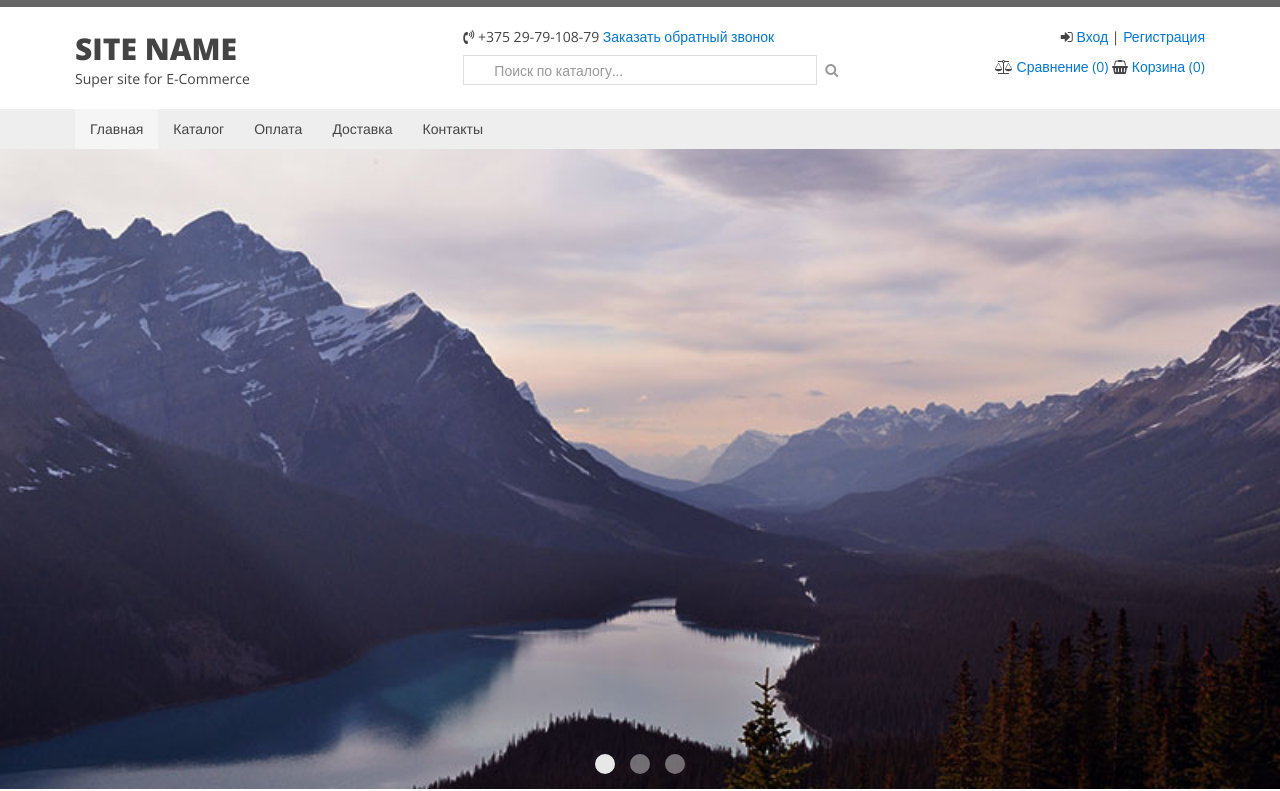
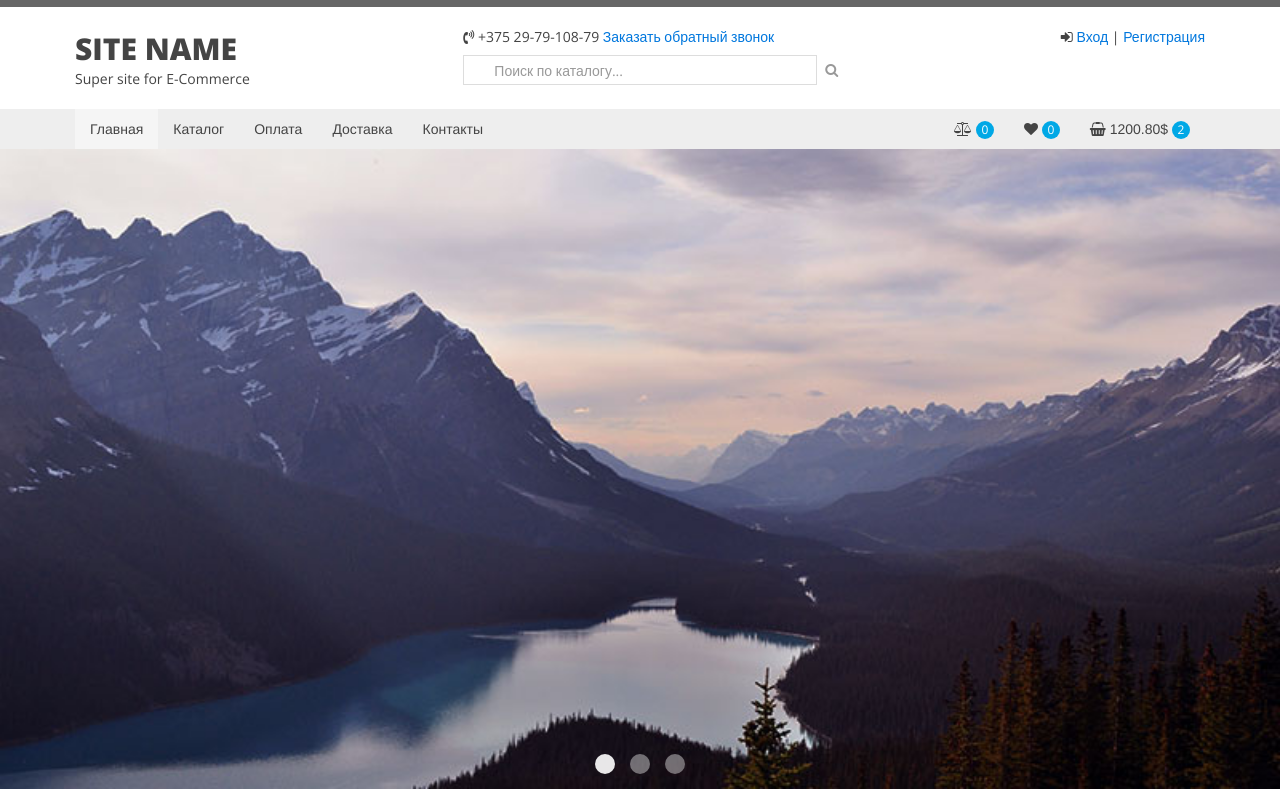
Before and after one commit to npmcdn-to-unpkg-bot/shopuikit, a website: page index.html in a window 1280 px wide. Shown: the part 33-824 px from the top of the page. Drawn offline with nearby package versions, Linux system fonts and the light colour scheme.

Commit message:
Add sticky navigation, move cart, wish, compare to the navbar

```diff
--- a/css/main.less
+++ b/css/main.less
@@ -12,27 +12,18 @@
   MARGINS
 --------------------------------------------------*/
 @horizontalMargin: 20px;
-.marginBottom {
-  margin-bottom: @horizontalMargin;
-}
-.marginBottomSmall {
-  margin-bottom: 10px;
-}
 .toolbar {
   background-color: #666;
   color: #fff;
   padding: 10px 0;
   text-align: center;
-  .marginBottom;
   a {
     color: #fff;
   }
 }
-#main-slider {
-  .marginBottom;
-}
 #header {
-  .marginBottom;
+  padding: 20px 0;
+  background-color: #fff;
   .name #logo {
     font-size: 30px;
     font-weight: 900;
@@ -46,6 +37,16 @@
   .user {
     margin-bottom: 10px;
   }
+}
+#main-nav{
+  .uk-navbar-flip{
+    .uk-badge{
+      font-weight: normal;
+    }
+  }
+}
+#main-slider {
+  margin-bottom: @horizontalMargin;
 }
 .main-menu .uk-accordion-title {
   margin-bottom: 0;
--- a/index.html
+++ b/index.html
@@ -34,7 +34,8 @@
     </div>
   </div>
   <!-- toolbar -->
-  <div id="header" class="uk-container uk-container-center">
+  <div id="header">
+    <div class="uk-container uk-container-center">
       <header class="uk-grid">
         <div class="uk-width-medium-1-3 name">
           <div id="logo">Site name</div>
@@ -53,17 +54,14 @@
             <a href="#">Вход</a> | <a href="#">Регистрация</a>
           </div>
           <div class="uk-clearfix"></div>
-        <div class="shop_cart uk-float-right"  data-uk-sticky>
-          <i class="uk-icon-balance-scale" aria-hidden="true"></i>
-          <a href="#">Сравнение (0)</a>
-          <i class="uk-icon-shopping-basket" aria-hidden="true"></i>
-          <a href="#">Корзина (0)</a>
+          <div class="shop_cart uk-float-right">
           </div>
         </div>
       </header>
     </div>
+  </div>
   <!-- header -->
-  <nav class="uk-navbar" data-uk-sticky>
+  <nav id="main-nav" class="uk-navbar" data-uk-sticky>
     <div class="uk-container uk-container-center">
       <ul class="uk-navbar-nav uk-hidden-small">
         <li class="uk-active"><a href="">Главная</a></li>
@@ -86,6 +84,13 @@
         <li><a href="">Контакты</a></li>
       </ul>
       <a href="#offcanvas-1" class="uk-navbar-toggle uk-visible-small" data-uk-offcanvas></a>
+      <div class="uk-navbar-flip">
+        <ul class="uk-navbar-nav">
+          <li><a href=""><i class="uk-icon-balance-scale" aria-hidden="true"></i> <span class="uk-hidden-small"> <span class="uk-badge uk-badge-notification ">0</span></a></a></li>
+          <li><a href=""><i class="uk-icon-heart" aria-hidden="true"></i> <span class="uk-hidden-small"> <span class="uk-badge uk-badge-notification ">0</span></a></a></li>
+          <li><a href=""><i class="uk-icon-shopping-basket" aria-hidden="true"></i> 1200.80$ <span class="uk-badge uk-badge-notification ">2</span></a></li>
+        </ul>
+      </div>
     </div>
   </nav>
   <!-- <div class="main-menu uk-accordion uk-visible-small" data-uk-accordion="{showfirst: false}">
```
Also changed, not shown: css/main.css. Lines whose indentation alone changed are shown as unchanged.
